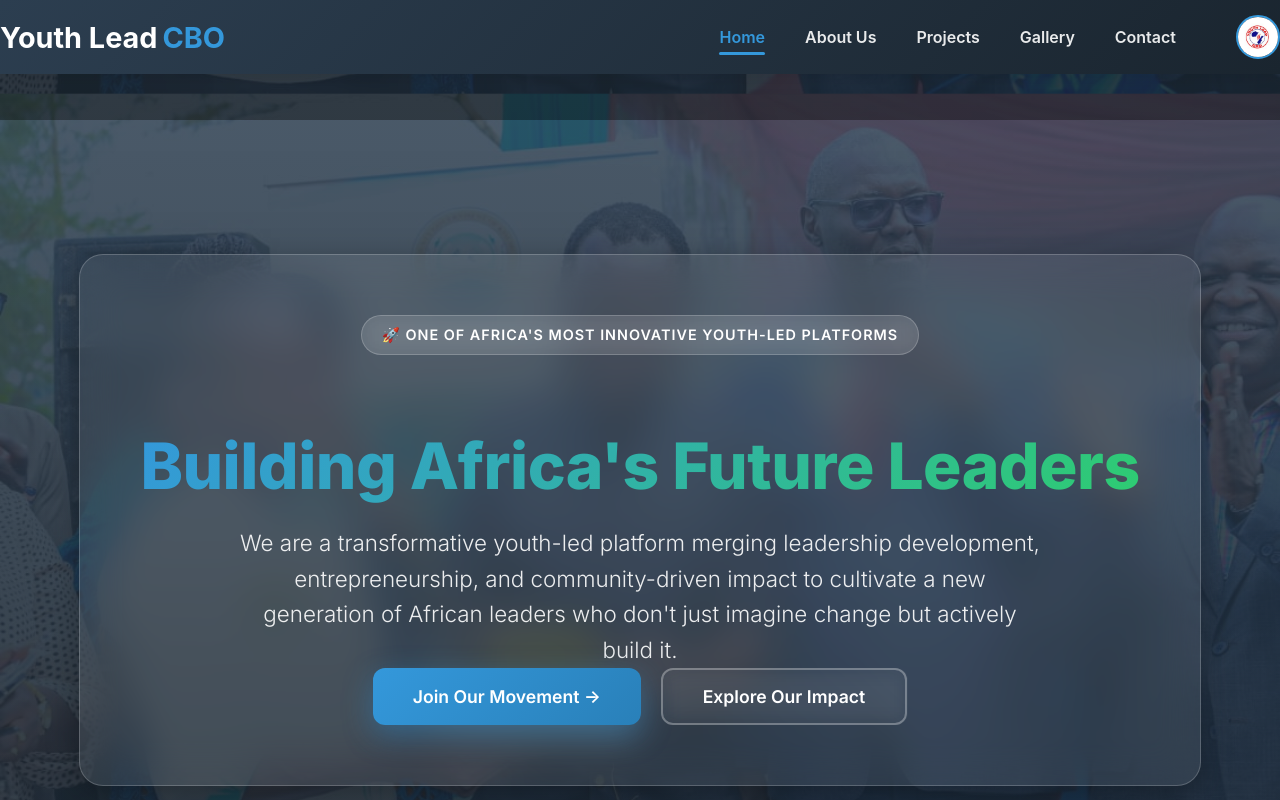
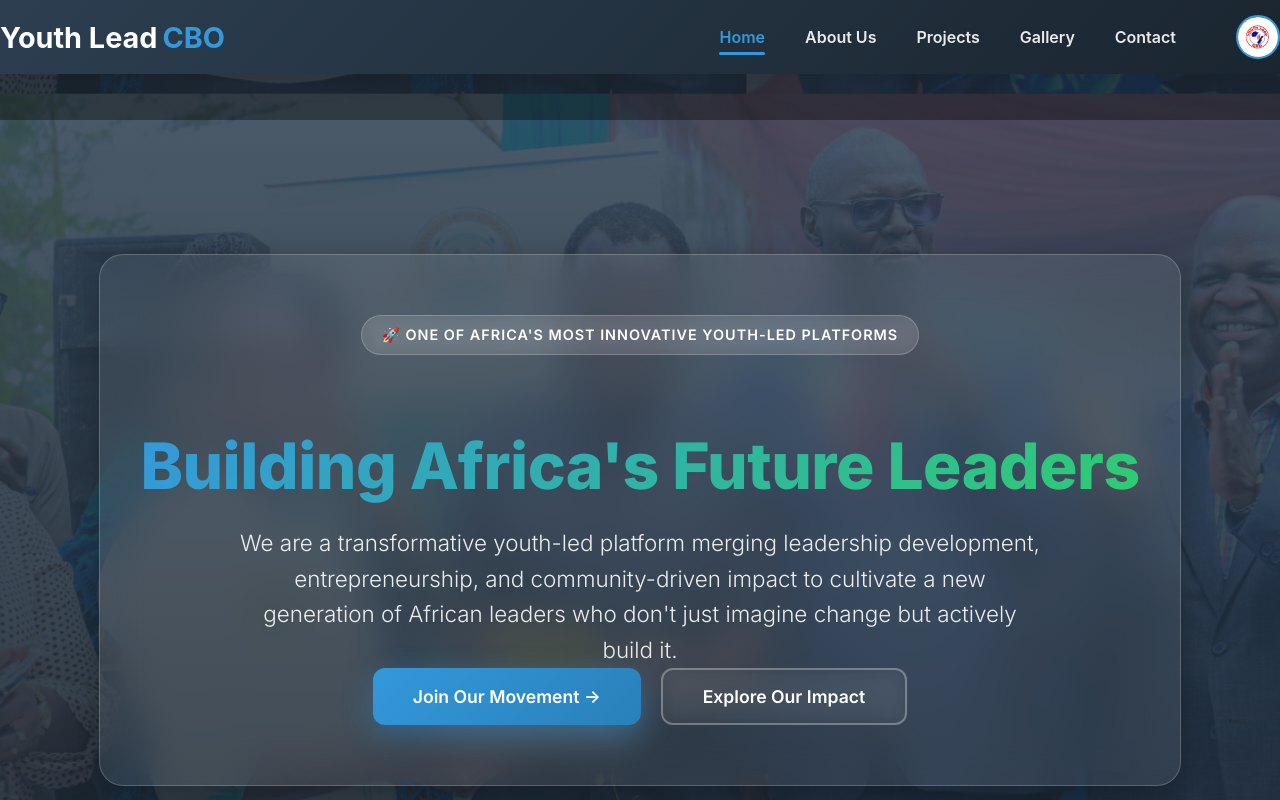
Before and after one commit to paul261722/cboproject, a React (Create React App) app: page / in a window 1280 px wide. Shown: the top 800 px of the page. Built offline with nearby package versions, Linux system fonts and the light colour scheme.

Commit message:
fix eslint issues

```diff
--- a/src/components/HomePage.jsx
+++ b/src/components/HomePage.jsx
@@ -25,12 +25,12 @@
       zIndex: 3,
       maxWidth: '1200px',
       margin: '0 auto',
-      padding: '0 20px',
+      //padding: '0 20px',//
       backdropFilter: 'blur(20px)',
       background: 'rgba(255, 255, 255, 0.08)',
       borderRadius: '24px',
       border: '1px solid rgba(255, 255, 255, 0.2)',
-      padding: '60px',
+      padding: '60px 40px',
       boxShadow: '0 8px 32px rgba(0, 0, 0, 0.3)'
     },
     heroTitle: {
```
